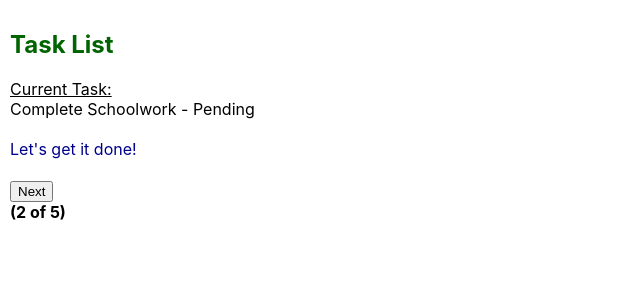
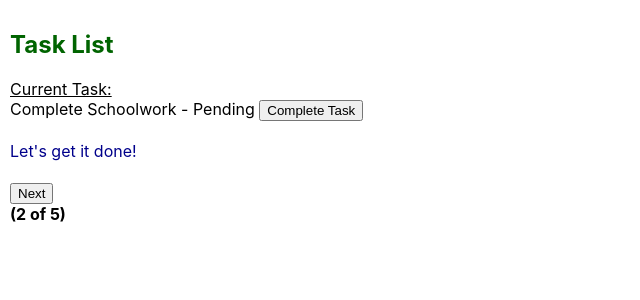
Before and after one commit to robin-england/Coding-Project-17, a React (Create React App) app: page / in a window 1280 px wide. Both pictures are taken after a click on the button "Next". Shown: the top 300 px of the page, without its empty margins (0-640 px from the left). Built offline with nearby package versions, Linux system fonts and the light colour scheme.

Commit message:
added feature to mark tasks as completed

```diff
--- a/src/App.js
+++ b/src/App.js
@@ -3,12 +3,14 @@
 // Task Management and Motivation App Challenge Using React
 
 import TaskList from "./TaskGenerator.js";
+import { FancyText } from "./FancyText.js";
 import "./App.css";
 
 export default function App() {
   return (
     <>
-    <TaskList/>
+      <FancyText title text="Task List" />
+      <TaskList />
     </>
   )
 }
--- a/src/TaskGenerator.js
+++ b/src/TaskGenerator.js
@@ -6,8 +6,9 @@ import { messages } from "./messages.js";
 
 export default function TaskList() {
     let [index, setIndex] = useState(0);
-    let currentTask = tasks[index];
     let currentMessage = messages[index];
+    let [currentTasks, setCurrentTasks] = useState(tasks);
+    let currentTask = currentTasks[index];
 
     function handleClick() {
         if (index < tasks.length - 1) {
@@ -18,15 +19,31 @@ export default function TaskList() {
         }
     };
 
+    // Implement a feature to mark tasks as completed, updating the isCompleted status within the tasks array:
+    function handleComplete(taskId) {
+        const newTask = currentTasks.map(functionTask => {
+            if (functionTask.id === taskId) {
+                // Update only the current task
+                return {
+                    ...functionTask,
+                    isCompleted: true,
+                }
+            } else {
+                // Other tasks remain unchanged
+                return functionTask;
+            }
+        });
+        setCurrentTasks(newTask);
+    }
+
     return (
         <>
-                <FancyText title text="Task List"/>
-
             <div>
                 <u>Current Task:</u><br />
-                {currentTask.task} {' - '} {currentTask.isCompleted ? 'Completed ✅' : 'Pending'}
-                <br/><br/>
-                <FancyText text={ currentMessage }/>
+                {currentTask.task} {' - '} {currentTask.isCompleted ? 'Completed ✅' : 'Pending'}{" "}
+                {!currentTask.isCompleted && <button onClick={() => { handleComplete(currentTask.id) }}>Complete Task</button>}
+                <br /><br />
+                <FancyText text={currentMessage} />
             </div>
 
             <h4>
```
